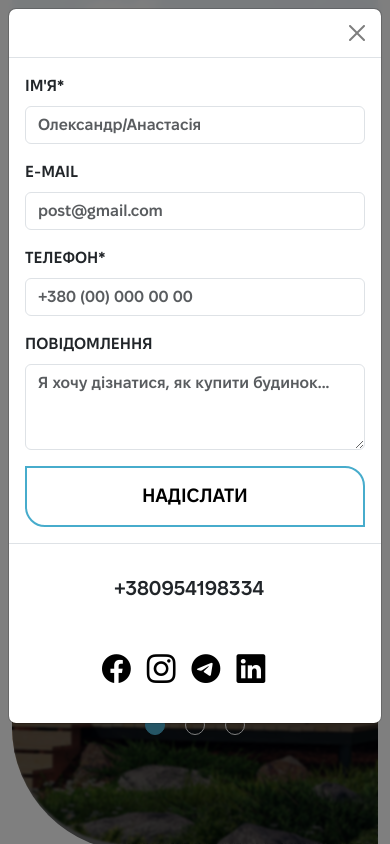
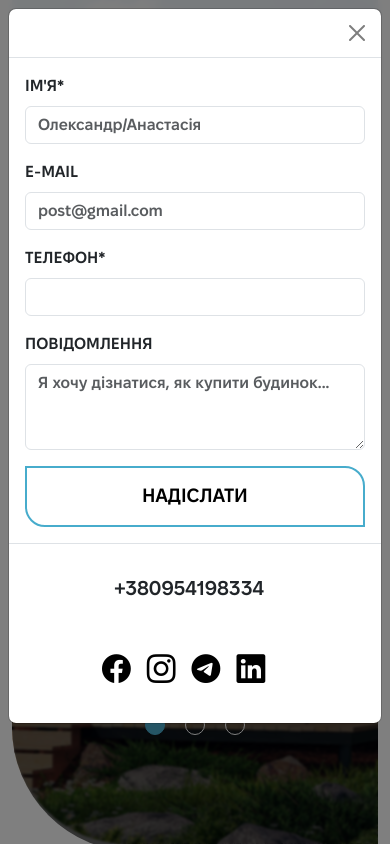
Before and after one commit to SavchukSergiy/cfc-front-app, a React (Create React App) app: page / in a window 390 px wide. Both pictures are taken after a click on the link "НАПИШІТЬ НАМ". Shown: the top 844 px of the page. Built offline with nearby package versions, Linux system fonts and the light colour scheme.

Commit message:
Fixed phone mask

```diff
--- a/src/components/modal/modal.js
+++ b/src/components/modal/modal.js
@@ -1,8 +1,17 @@
 import './modal.css';
 import { useTranslation } from "react-i18next";
+import React, { useState } from 'react';
+import InputMask from 'react-input-mask';
 
 const Modal = () => {
   const { t } = useTranslation();
+
+  const [phone, setPhone] = useState('');
+
+  const handleChange = (e) => {
+    setPhone(e.target.value);
+  };
+
   return (
     <>
       <div className="modal fade" id="contactModal" tabIndex="-1" aria-labelledby="contactModalLabel" aria-hidden="true">
@@ -24,7 +33,15 @@ const Modal = () => {
                 </div>
                 <div className="mb-3">
                   <label for="phone" className="form-label">{t('modal-phone')}</label>
-                  <input type="tel" className="form-control" id="phone" placeholder="+380 (00) 000 00 00" required></input>
+                  {/* <input type="tel" className="form-control" id="phone" placeholder="+380 (00) 000 00 00" required></input> */}
+                  <InputMask
+                    className='form-control'
+                    mask="+38 (099) 999-99-99"
+                    value={phone}
+                    onChange={handleChange}
+                  >
+                    {(inputProps) => <input {...inputProps} type="tel" />}
+                  </InputMask>
                 </div>
                 <div className="mb-3">
                   <label for="message" class="form-label">{t('modal-message')}</label>
```
